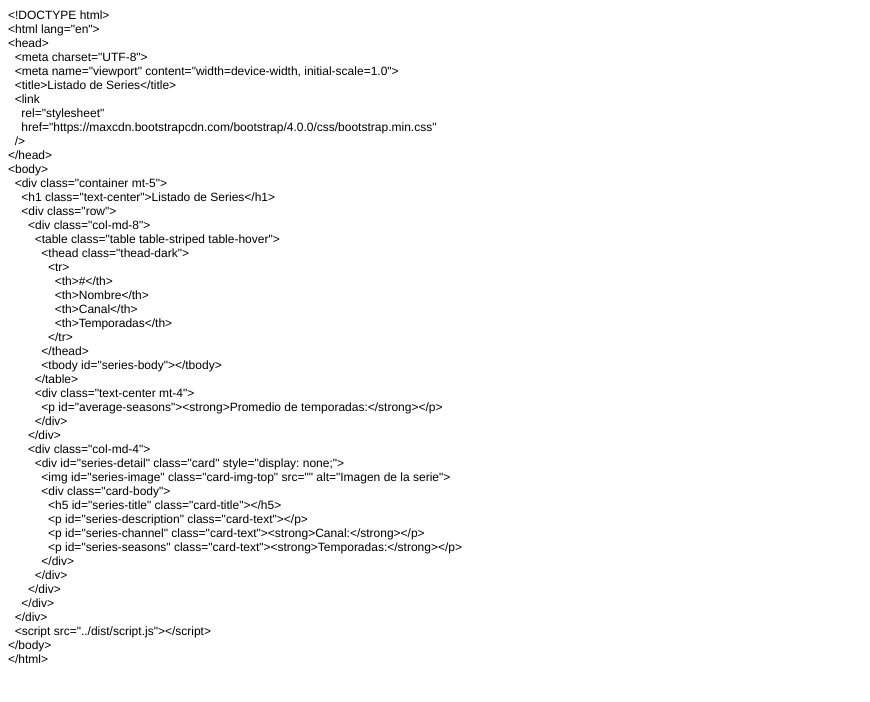
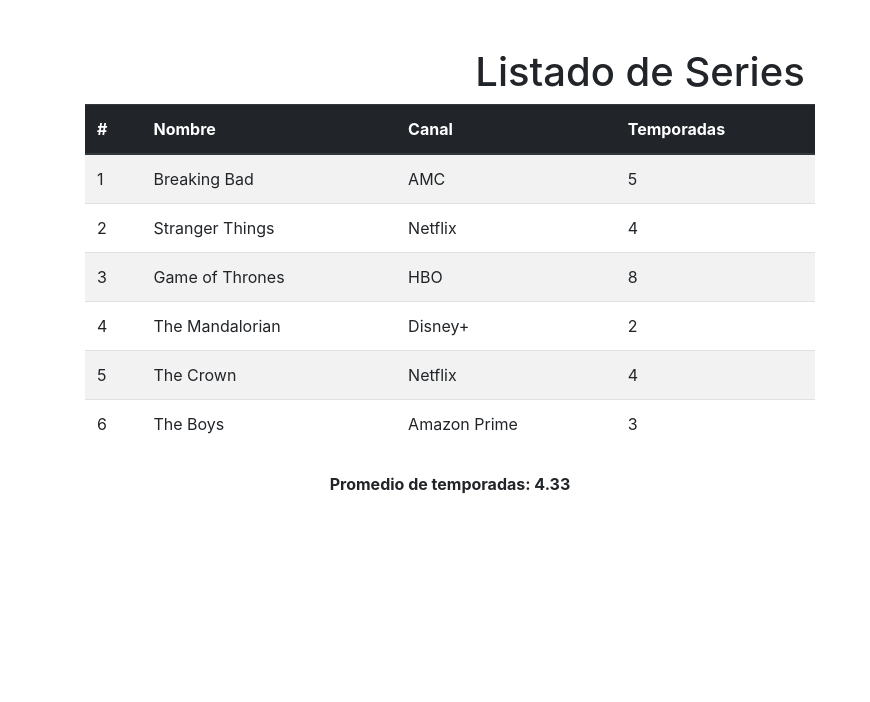
Before and after one commit to sbaquerov/TallerTypescript2, a plain HTML site: page index.html in a window 1280 px wide. Shown: the whole page, without its empty margins (0-870 px from the left). Drawn offline with nearby package versions, Linux system fonts and the light colour scheme.

Commit message:
Add files via upload

```diff
--- a/index.html
+++ b/index.html
@@ -1,62 +1,155 @@
-<!DOCTYPE html PUBLIC "-//W3C//DTD HTML 4.01//EN" "http://www.w3.org/TR/html4/strict.dtd">
-<html>
+<!DOCTYPE html>
+<html lang="en">
 <head>
-  <meta http-equiv="Content-Type" content="text/html; charset=utf-8">
-  <meta http-equiv="Content-Style-Type" content="text/css">
-  <title></title>
-  <meta name="Generator" content="Cocoa HTML Writer">
-  <meta name="CocoaVersion" content="2575.2">
-  <style type="text/css">
-    p.p1 {margin: 0.0px 0.0px 0.0px 0.0px; font: 12.0px Helvetica}
-  </style>
+  <meta charset="UTF-8">
+  <meta name="viewport" content="width=device-width, initial-scale=1.0">
+  <title>Listado de Series</title>
+  <link
+    rel="stylesheet"
+    href="https://maxcdn.bootstrapcdn.com/bootstrap/4.0.0/css/bootstrap.min.css"
+  />
 </head>
 <body>
-<p class="p1">&lt;!DOCTYPE html&gt;</p>
-<p class="p1">&lt;html lang="en"&gt;</p>
-<p class="p1">&lt;head&gt;</p>
-<p class="p1"><span class="Apple-converted-space">  </span>&lt;meta charset="UTF-8"&gt;</p>
-<p class="p1"><span class="Apple-converted-space">  </span>&lt;meta name="viewport" content="width=device-width, initial-scale=1.0"&gt;</p>
-<p class="p1"><span class="Apple-converted-space">  </span>&lt;title&gt;Listado de Series&lt;/title&gt;</p>
-<p class="p1"><span class="Apple-converted-space">  </span>&lt;link</p>
-<p class="p1"><span class="Apple-converted-space">    </span>rel="stylesheet"</p>
-<p class="p1"><span class="Apple-converted-space">    </span>href="https://maxcdn.bootstrapcdn.com/bootstrap/4.0.0/css/bootstrap.min.css"</p>
-<p class="p1"><span class="Apple-converted-space">  </span>/&gt;</p>
-<p class="p1">&lt;/head&gt;</p>
-<p class="p1">&lt;body&gt;</p>
-<p class="p1"><span class="Apple-converted-space">  </span>&lt;div class="container mt-5"&gt;</p>
-<p class="p1"><span class="Apple-converted-space">    </span>&lt;h1 class="text-center"&gt;Listado de Series&lt;/h1&gt;</p>
-<p class="p1"><span class="Apple-converted-space">    </span>&lt;div class="row"&gt;</p>
-<p class="p1"><span class="Apple-converted-space">      </span>&lt;div class="col-md-8"&gt;</p>
-<p class="p1"><span class="Apple-converted-space">        </span>&lt;table class="table table-striped table-hover"&gt;</p>
-<p class="p1"><span class="Apple-converted-space">          </span>&lt;thead class="thead-dark"&gt;</p>
-<p class="p1"><span class="Apple-converted-space">            </span>&lt;tr&gt;</p>
-<p class="p1"><span class="Apple-converted-space">              </span>&lt;th&gt;#&lt;/th&gt;</p>
-<p class="p1"><span class="Apple-converted-space">              </span>&lt;th&gt;Nombre&lt;/th&gt;</p>
-<p class="p1"><span class="Apple-converted-space">              </span>&lt;th&gt;Canal&lt;/th&gt;</p>
-<p class="p1"><span class="Apple-converted-space">              </span>&lt;th&gt;Temporadas&lt;/th&gt;</p>
-<p class="p1"><span class="Apple-converted-space">            </span>&lt;/tr&gt;</p>
-<p class="p1"><span class="Apple-converted-space">          </span>&lt;/thead&gt;</p>
-<p class="p1"><span class="Apple-converted-space">          </span>&lt;tbody id="series-body"&gt;&lt;/tbody&gt;</p>
-<p class="p1"><span class="Apple-converted-space">        </span>&lt;/table&gt;</p>
-<p class="p1"><span class="Apple-converted-space">        </span>&lt;div class="text-center mt-4"&gt;</p>
-<p class="p1"><span class="Apple-converted-space">          </span>&lt;p id="average-seasons"&gt;&lt;strong&gt;Promedio de temporadas:&lt;/strong&gt;&lt;/p&gt;</p>
-<p class="p1"><span class="Apple-converted-space">        </span>&lt;/div&gt;</p>
-<p class="p1"><span class="Apple-converted-space">      </span>&lt;/div&gt;</p>
-<p class="p1"><span class="Apple-converted-space">      </span>&lt;div class="col-md-4"&gt;</p>
-<p class="p1"><span class="Apple-converted-space">        </span>&lt;div id="series-detail" class="card" style="display: none;"&gt;</p>
-<p class="p1"><span class="Apple-converted-space">          </span>&lt;img id="series-image" class="card-img-top" src="" alt="Imagen de la serie"&gt;</p>
-<p class="p1"><span class="Apple-converted-space">          </span>&lt;div class="card-body"&gt;</p>
-<p class="p1"><span class="Apple-converted-space">            </span>&lt;h5 id="series-title" class="card-title"&gt;&lt;/h5&gt;</p>
-<p class="p1"><span class="Apple-converted-space">            </span>&lt;p id="series-description" class="card-text"&gt;&lt;/p&gt;</p>
-<p class="p1"><span class="Apple-converted-space">            </span>&lt;p id="series-channel" class="card-text"&gt;&lt;strong&gt;Canal:&lt;/strong&gt;&lt;/p&gt;</p>
-<p class="p1"><span class="Apple-converted-space">            </span>&lt;p id="series-seasons" class="card-text"&gt;&lt;strong&gt;Temporadas:&lt;/strong&gt;&lt;/p&gt;</p>
-<p class="p1"><span class="Apple-converted-space">          </span>&lt;/div&gt;</p>
-<p class="p1"><span class="Apple-converted-space">        </span>&lt;/div&gt;</p>
-<p class="p1"><span class="Apple-converted-space">      </span>&lt;/div&gt;</p>
-<p class="p1"><span class="Apple-converted-space">    </span>&lt;/div&gt;</p>
-<p class="p1"><span class="Apple-converted-space">  </span>&lt;/div&gt;</p>
-<p class="p1"><span class="Apple-converted-space">  </span>&lt;script src="../dist/script.js"&gt;&lt;/script&gt;</p>
-<p class="p1">&lt;/body&gt;</p>
-<p class="p1">&lt;/html&gt;</p>
+  <div class="container mt-5">
+    <h1 class="text-center">Listado de Series</h1>
+    <div class="row">
+      <!-- Tabla de series -->
+      <div class="col-md-8">
+        <table class="table table-striped table-hover">
+          <thead class="thead-dark">
+            <tr>
+              <th>#</th>
+              <th>Nombre</th>
+              <th>Canal</th>
+              <th>Temporadas</th>
+            </tr>
+          </thead>
+          <tbody>
+            <tr onclick="showSeriesDetail(1)">
+              <td>1</td>
+              <td>Breaking Bad</td>
+              <td>AMC</td>
+              <td>5</td>
+            </tr>
+            <tr onclick="showSeriesDetail(2)">
+              <td>2</td>
+              <td>Stranger Things</td>
+              <td>Netflix</td>
+              <td>4</td>
+            </tr>
+            <tr onclick="showSeriesDetail(3)">
+              <td>3</td>
+              <td>Game of Thrones</td>
+              <td>HBO</td>
+              <td>8</td>
+            </tr>
+            <tr onclick="showSeriesDetail(4)">
+              <td>4</td>
+              <td>The Mandalorian</td>
+              <td>Disney+</td>
+              <td>2</td>
+            </tr>
+            <tr onclick="showSeriesDetail(5)">
+              <td>5</td>
+              <td>The Crown</td>
+              <td>Netflix</td>
+              <td>4</td>
+            </tr>
+            <tr onclick="showSeriesDetail(6)">
+              <td>6</td>
+              <td>The Boys</td>
+              <td>Amazon Prime</td>
+              <td>3</td>
+            </tr>
+          </tbody>
+        </table>
+        <div class="text-center mt-4">
+          <p><strong>Promedio de temporadas: 4.33</strong></p>
+        </div>
+      </div>
+
+      <!-- Detalle de la serie -->
+      <div class="col-md-4">
+        <div id="series-detail" class="card" style="display: none;">
+          <img id="series-image" class="card-img-top" src="" alt="Imagen de la serie">
+          <div class="card-body">
+            <h5 id="series-title" class="card-title"></h5>
+            <p id="series-description" class="card-text"></p>
+            <p id="series-channel" class="card-text"><strong>Canal:</strong></p>
+            <p id="series-seasons" class="card-text"><strong>Temporadas:</strong></p>
+          </div>
+        </div>
+      </div>
+    </div>
+  </div>
+  <script>
+    const seriesData = [
+      {
+        id: 1,
+        name: "Breaking Bad",
+        channel: "AMC",
+        seasons: 5,
+        image: "https://es.web.img3.acsta.net/pictures/18/04/04/22/52/3191575.jpg",
+        description: "Walter White, un profesor de química convertido en narcotraficante, enfrenta desafíos inesperados."
+      },
+      {
+        id: 2,
+        name: "Stranger Things",
+        channel: "Netflix",
+        seasons: 4,
+        image: "https://mir-s3-cdn-cf.behance.net/project_modules/fs/96f9d6144592045.628efcd3e8005.jpg",
+        description: "Un grupo de amigos enfrenta fuerzas sobrenaturales en su pequeña ciudad."
+      },
+      {
+        id: 3,
+        name: "Game of Thrones",
+        channel: "HBO",
+        seasons: 8,
+        image: "https://hips.hearstapps.com/hmg-prod/images/jon-5c77ee00a0d51-1551364579.jpg",
+        description: "Luchas épicas y traiciones en la batalla por el Trono de Hierro."
+      },
+      {
+        id: 4,
+        name: "The Mandalorian",
+        channel: "Disney+",
+        seasons: 2,
+        image: "https://pics.filmaffinity.com/The_Mandalorian_Serie_de_TV-526462730-large.jpg",
+        description: "Un cazarrecompensas protege a un niño con habilidades especiales."
+      },
+      {
+        id: 5,
+        name: "The Crown",
+        channel: "Netflix",
+        seasons: 4,
+        image: "https://encrypted-tbn0.gstatic.com/images?q=tbn:ANd9GcSBuwMljamwpGHOLc5MDXZfoSbZyG7fiCnrPw&s",
+        description: "Historia de la familia real británica y el reinado de Isabel II."
+      },
+      {
+        id: 6,
+        name: "The Boys",
+        channel: "Amazon Prime",
+        seasons: 3,
+        image: "https://ca-times.brightspotcdn.com/dims4/default/75edca5/2147483647/strip/true/crop/1450x945+0+0/resize/1200x782!/quality/75/?url=https%3A%2F%2Fcalifornia-times-brightspot.s3.amazonaws.com%2F64%2Fdc%2F0f32b03045049077d1d5c0a6ff28%2Fthe-boys-ip-809900.JPG",
+        description: "Superhéroes corruptos enfrentan la justicia de vigilantes inesperados."
+      }
+    ];
+
+    function showSeriesDetail(id) {
+      const serie = seriesData.find(s => s.id === id);
+      const seriesDetail = document.getElementById("series-detail");
+      const seriesImage = document.getElementById("series-image");
+      const seriesTitle = document.getElementById("series-title");
+      const seriesDescription = document.getElementById("series-description");
+      const seriesChannel = document.getElementById("series-channel");
+      const seriesSeasons = document.getElementById("series-seasons");
+
+      seriesDetail.style.display = "block";
+      seriesImage.src = serie.image;
+      seriesTitle.textContent = serie.name;
+      seriesDescription.textContent = serie.description;
+      seriesChannel.textContent = `Canal: ${serie.channel}`;
+      seriesSeasons.textContent = `Temporadas: ${serie.seasons}`;
+    }
+  </script>
 </body>
 </html>
```
Also changed, not shown: 3 other files.
